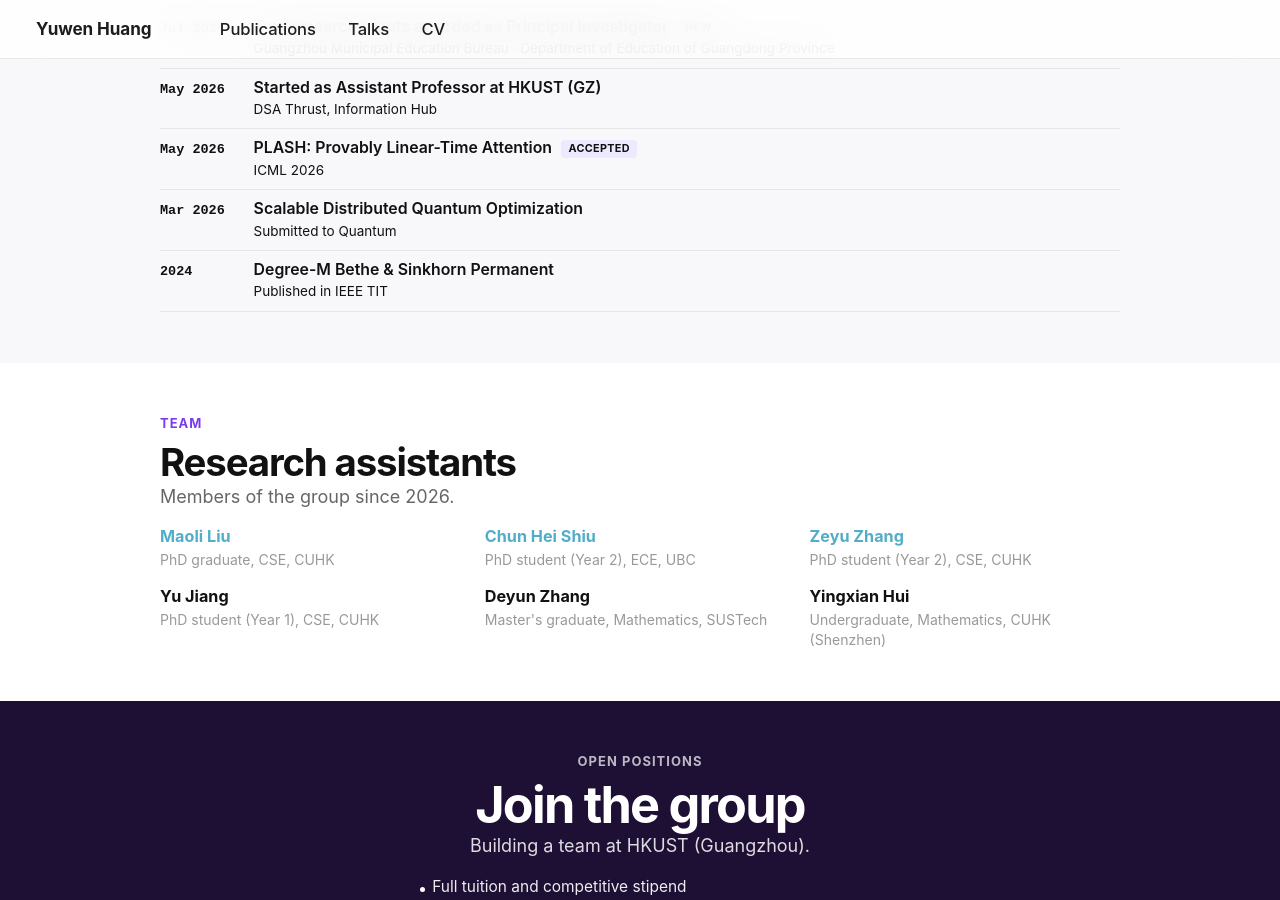
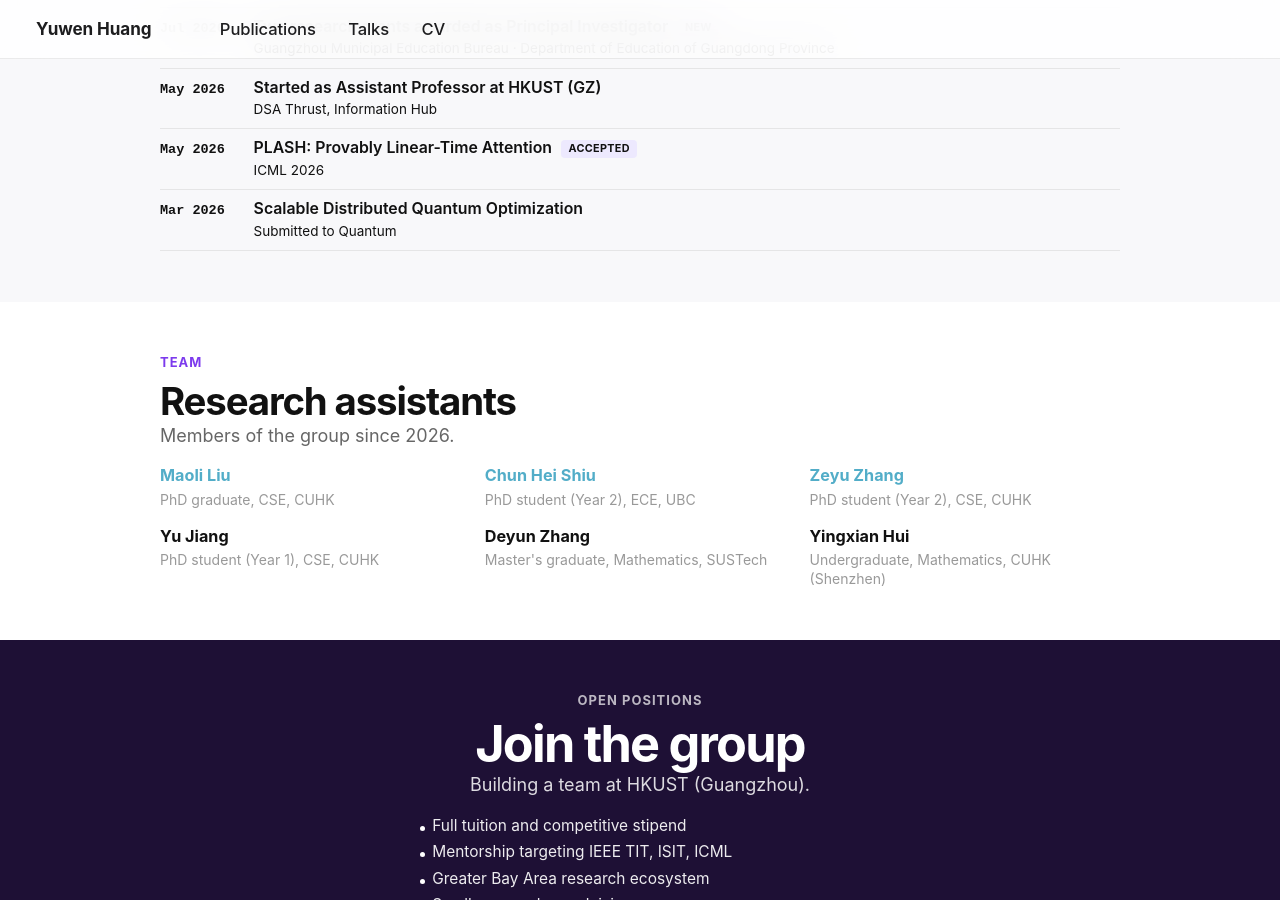
Before and after one commit to YuwenHuang0/YuwenHuang0.github.io, a Jekyll site: the page built from _pages/about.md, in a window 1280 px wide and 900 px high, scrolled down 1741 px. Built offline with Jekyll 4.4.1, drawn with Linux system fonts in a browser that asks for light colours; a script that is not in the unit is left out.

Commit message:
Remove outdated Degree-M news entry

```diff
--- a/_pages/about.md
+++ b/_pages/about.md
@@ -635,10 +635,6 @@ redirect_from:
       <div class="tl-date">Mar 2026</div>
       <div><div class="tl-title"><a href="{{ '/publication/scalable-distributed-quantum-optimization-factor-graph' | relative_url }}">Scalable Distributed Quantum Optimization</a></div><div class="tl-venue">Submitted to Quantum</div></div>
     </div>
-    <div class="tl-row">
-      <div class="tl-date">2024</div>
-      <div><div class="tl-title"><a href="{{ '/publication/degree-m-bethe-sinkhorn-permanent' | relative_url }}">Degree-M Bethe &amp; Sinkhorn Permanent</a></div><div class="tl-venue">Published in IEEE TIT</div></div>
-    </div>
   </div>
 </div>
 </section>
```
